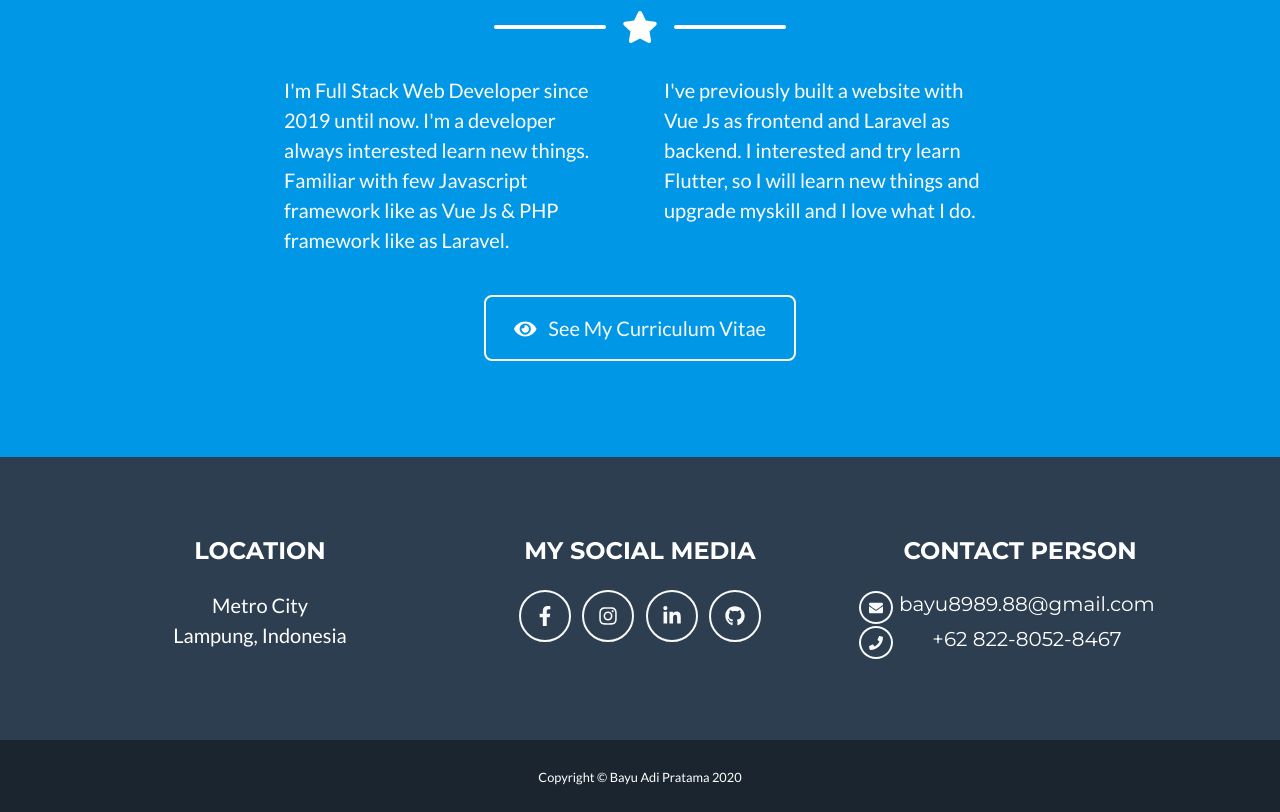
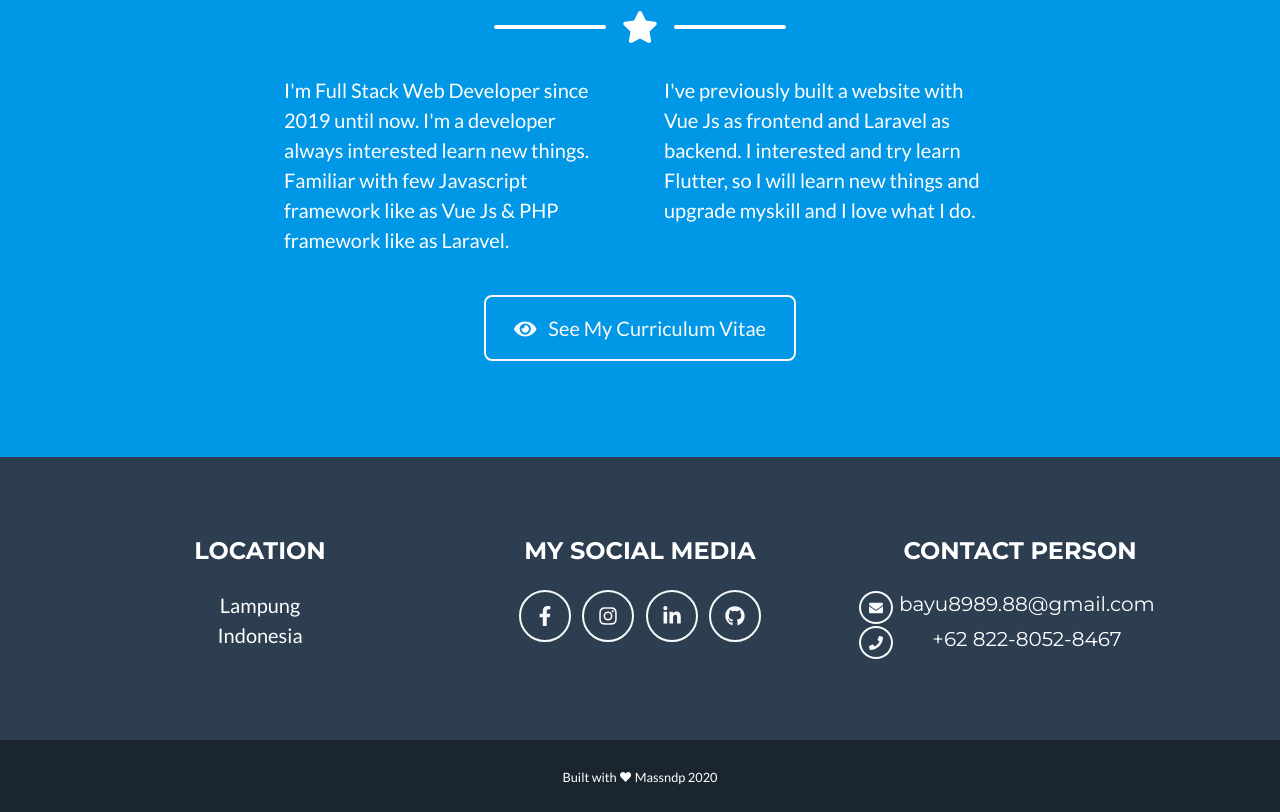
Before and after one commit to massndp/massndp.github.io, a plain HTML site: page index.html in a window 1280 px wide. Shown: the part 1762-2574 px from the top of the page. Drawn offline with nearby package versions, Linux system fonts and the light colour scheme.

Commit message:
Update lagi

```diff
--- a/index.html
+++ b/index.html
@@ -180,9 +180,9 @@
                     <div class="col-lg-4 mb-5 mb-lg-0">
                         <h4 class="text-uppercase mb-4">Location</h4>
                         <p class="lead mb-0">
-                            Metro City
+                            Lampung
                             <br />
-                            Lampung, Indonesia
+                            Indonesia
                         </p>
                     </div>
                     <!-- Footer Social Icons-->
@@ -220,7 +220,7 @@
         </footer>
         <!-- Copyright Section-->
         <div class="copyright py-4 text-center text-white">
-            <div class="container"><small>Copyright © Bayu Adi Pratama 2020</small></div>
+            <div class="container"><small>Built with  &hearts; Massndp 2020</small></div>
         </div>
         <!-- Scroll to Top Button (Only visible on small and extra-small screen sizes)-->
         <div class="scroll-to-top d-lg-none position-fixed">
```
